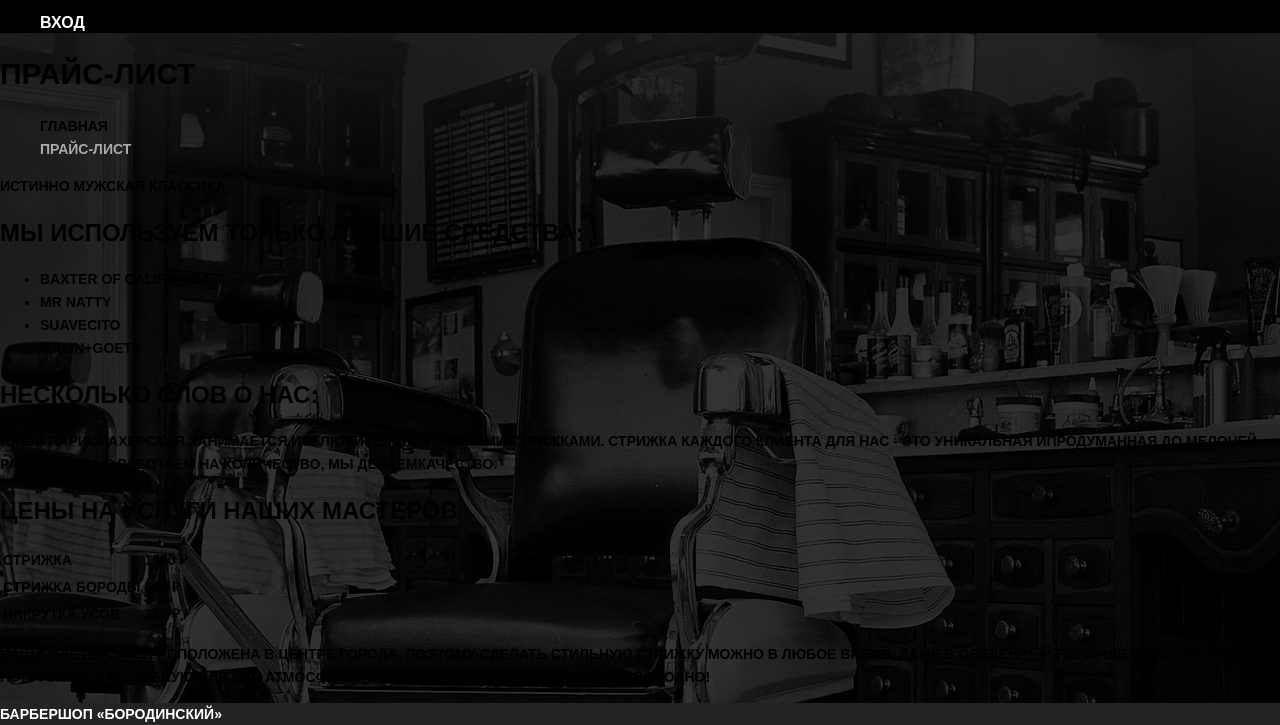
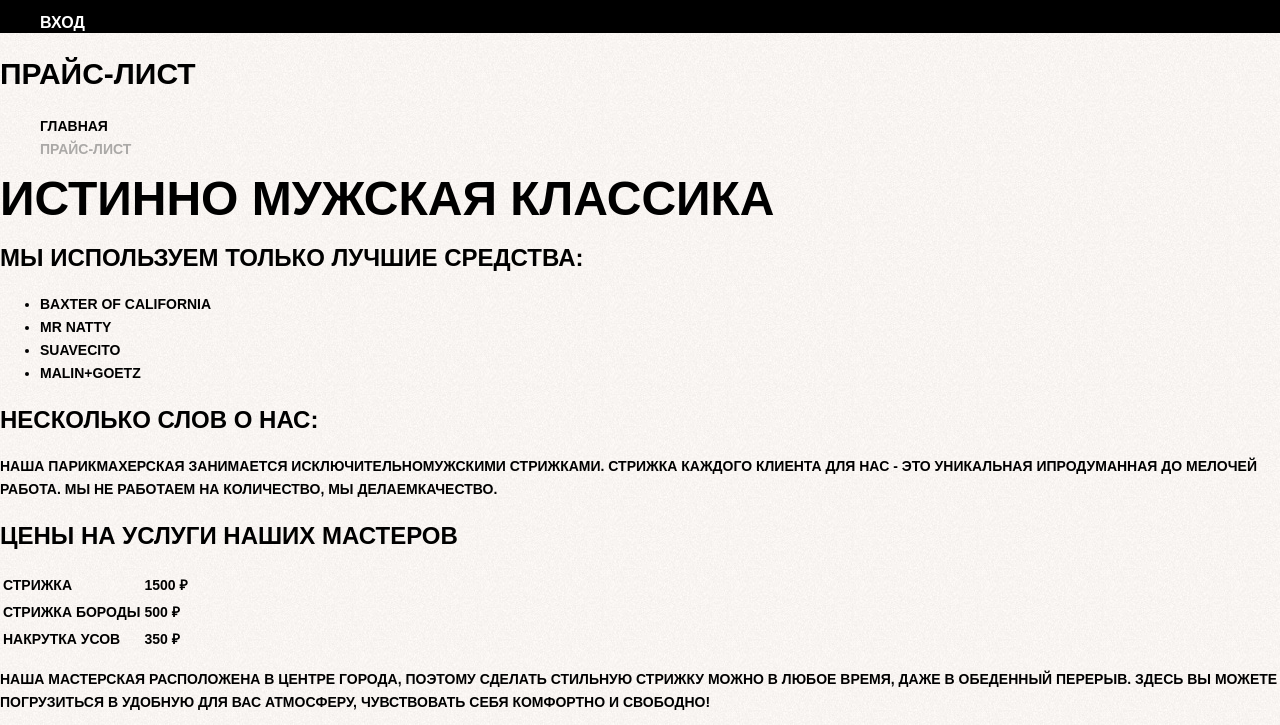
Before and after one commit to quadabra/461451-barbershop, a plain HTML site: page price-list.html in a window 1280 px wide. Shown: the part 68-793 px from the top of the page. Drawn offline with Linux system fonts and the light colour scheme.

Commit message:
правочка

```diff
--- a/css/style.css
+++ b/css/style.css
@@ -318,3 +318,8 @@
 .product-info ul {
   list-style: none;
 }
+
+.price-list-title {
+  font-size: 48px;
+  line-height: 48px;
+}
--- a/price-list.html
+++ b/price-list.html
@@ -8,7 +8,7 @@
   <link rel="stylesheet" href="css/style.css">
 </head>
 
-<body>
+<body class="inner-page">
   <header class="main-header">
     <nav class="main-navigation">
       <a class="main-header-logo" href="index.html">
```
